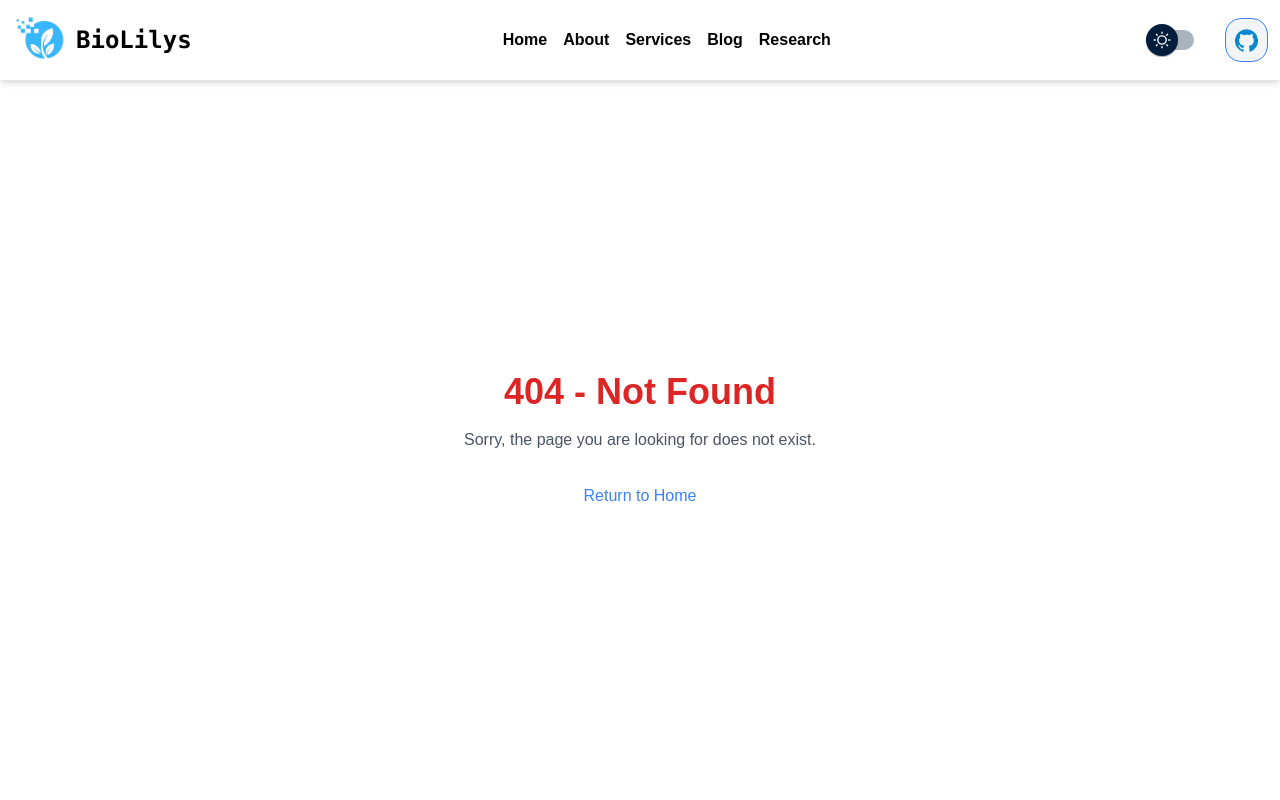
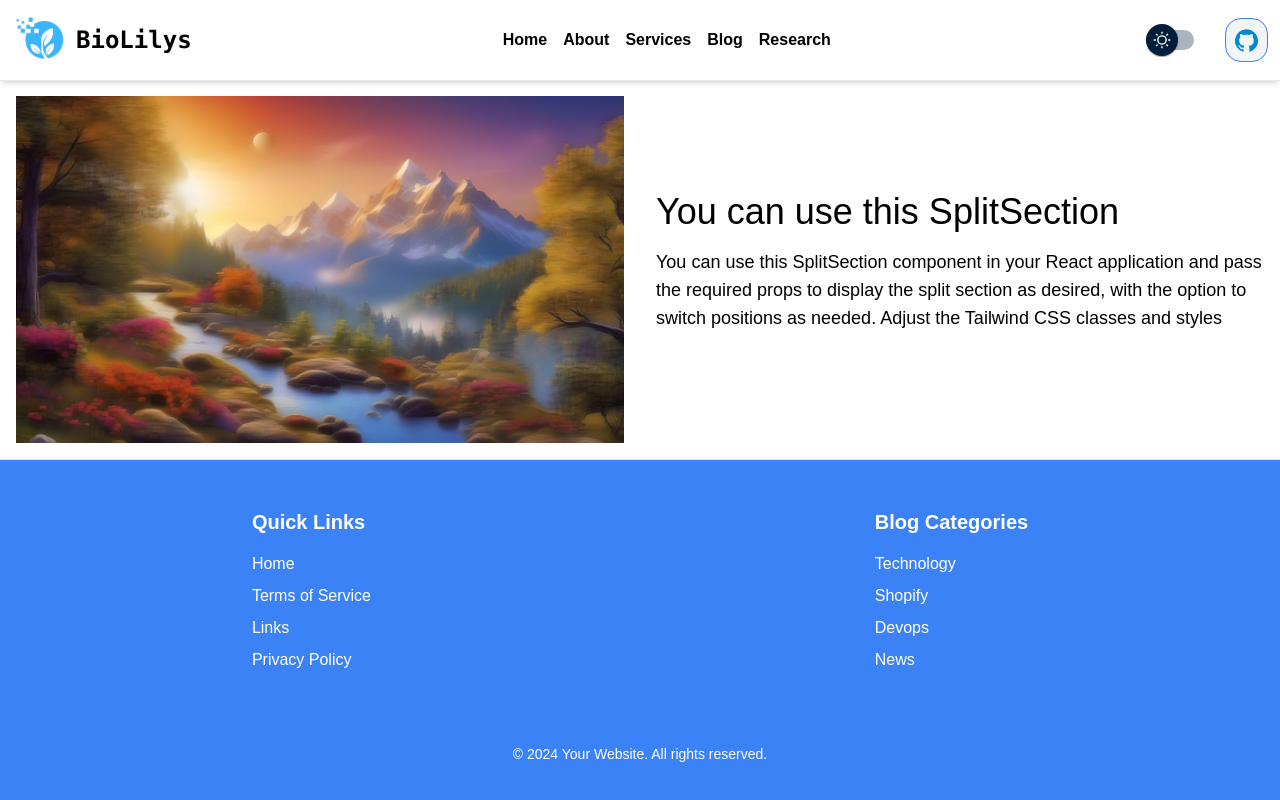
Before and after one commit to stefanoHTB/biolilys, a React (Vite) app: page /research in a window 1280 px wide. Shown: the top 800 px of the page. Built offline with nearby package versions, Linux system fonts and the light colour scheme.

Commit message:
20 change

```diff
--- a/src/App.tsx
+++ b/src/App.tsx
@@ -12,6 +12,7 @@ import PrivacyPolicy from "./pages/PrivacyPolicy";
 import BlogsListPage from "./pages/BlogsListPage";
 import TermsOfService from "./pages/TermsofService";
 import ServicesPage from "./pages/ServicesPage";
+import ResearchPage from "./pages/ResearchPage";
 
 const TRACKING_ID = "G-RERJSP9M7P";
 ReactGA.initialize(TRACKING_ID);
@@ -27,6 +28,7 @@ function App() {
         <Route path="about" element={<AboutPage />} />
         <Route path="redux" element={<LoginPage />} />
         <Route path="blog/:id" element={<BlogPage />} />
+        <Route path="research" element={<ResearchPage />} />
 
         <Route path="privacy" element={<PrivacyPolicy />} />
         <Route path="terms" element={<TermsOfService />} />
--- a/src/components/FeaturePost.tsx
+++ b/src/components/FeaturePost.tsx
@@ -8,7 +8,7 @@ type FeaturedPostProps = {
 
 const FeaturedPost = ({ post }: FeaturedPostProps) => {
   return (
-    <div className="col-span-2 md:col-span-1 max-w-4xl mx-auto bg-white shadow-md overflow-hidden rounded-md mb-8">
+    <div className="mt-10">
       {/* Display the image */}
       <img
         src={post.imageSrc}
--- /dev/null
+++ b/src/components/SplitSection.tsx
@@ -0,0 +1,57 @@
+import React from "react";
+
+interface SplitSectionProps {
+  imageSrc: string;
+  title: string;
+  description: string;
+  buttonText: string;
+  imageLeft?: boolean;
+}
+const SplitSection: React.FC<SplitSectionProps> = ({
+  imageSrc,
+  title,
+  description,
+  imageLeft = true,
+}) => {
+  return (
+    <div className="flex flex-col md:flex-row items-center justify-center md:justify-between mt-10">
+      {imageLeft ? (
+        <>
+          {/* Image on the left */}
+          <div className="w-full md:w-1/2 p-4">
+            <img src={imageSrc} alt="Image" className="w-full h-auto" />
+          </div>
+          {/* Text content on the right */}
+          <div className="w-full md:w-1/2 p-4">
+            <h2 className="text-4xl mb-4 text-black dark:text-white">
+              {title}
+            </h2>
+            <p className="text-lg mb-4 text-black dark:text-white">
+              {description}
+            </p>
+            {/* <button className="bg-blue-500 hover:bg-blue-600 text-white px-4 py-2 rounded-md transition-colors duration-300">
+              {buttonText}
+            </button> */}
+          </div>
+        </>
+      ) : (
+        <>
+          {/* Text content on the left */}
+          <div className="w-full md:w-1/2 p-4 order-2 md:order-1">
+            <h2 className="text-2xl font-bold mb-4">{title}</h2>
+            <p className="text-lg mb-4">{description}</p>
+            {/* <button className="bg-blue-500 hover:bg-blue-600 text-white px-4 py-2 rounded-md transition-colors duration-300">
+              {buttonText}
+            </button> */}
+          </div>
+          {/* Image on the right */}
+          <div className="w-full md:w-1/2 p-4 order-1 md:order-2">
+            <img src={imageSrc} alt="Image" className="w-full h-auto" />
+          </div>
+        </>
+      )}
+    </div>
+  );
+};
+
+export default SplitSection;
--- a/src/pages/AboutPage.tsx
+++ b/src/pages/AboutPage.tsx
@@ -9,19 +9,14 @@ const AboutPage = () => {
   });
   return (
     <>
+      <FeaturedPost
+        post={{
+          title: "",
+          description: "",
+          imageSrc: "/videos/12.jpg",
+        }}
+      />
       <div className="container mx-auto p-8 bg-white dark:bg-stone-950 shadow-md ">
-        {/* <h1 className="text-3xl font-bold mb-6 text-black dark:text-white">
-          About Us
-        </h1> */}
-
-        <FeaturedPost
-          post={{
-            title: "",
-            description: "",
-            imageSrc: "/img/002/002.png",
-          }}
-        />
-
         <h3 className="text-2xl sm:text-2xl lg:text-2xl font-bold mb-4 text-black dark:text-white">
           Empowering Your Journey in Shopify App Development
         </h3>
--- /dev/null
+++ b/src/pages/ResearchPage.tsx
@@ -0,0 +1,18 @@
+import SplitSection from "../components/SplitSection";
+
+const ResearchPage = () => {
+  return (
+    <>
+      <SplitSection
+        imageSrc={"/videos/12.jpg"}
+        title={"You can use this SplitSection"}
+        description={
+          "You can use this SplitSection component in your React application and pass the required props to display the split section as desired, with the option to switch positions as needed. Adjust the Tailwind CSS classes and styles"
+        }
+        buttonText={"Quick Action"}
+      />
+    </>
+  );
+};
+
+export default ResearchPage;
```
Also changed, not shown: public/videos/12.jpg (added).
